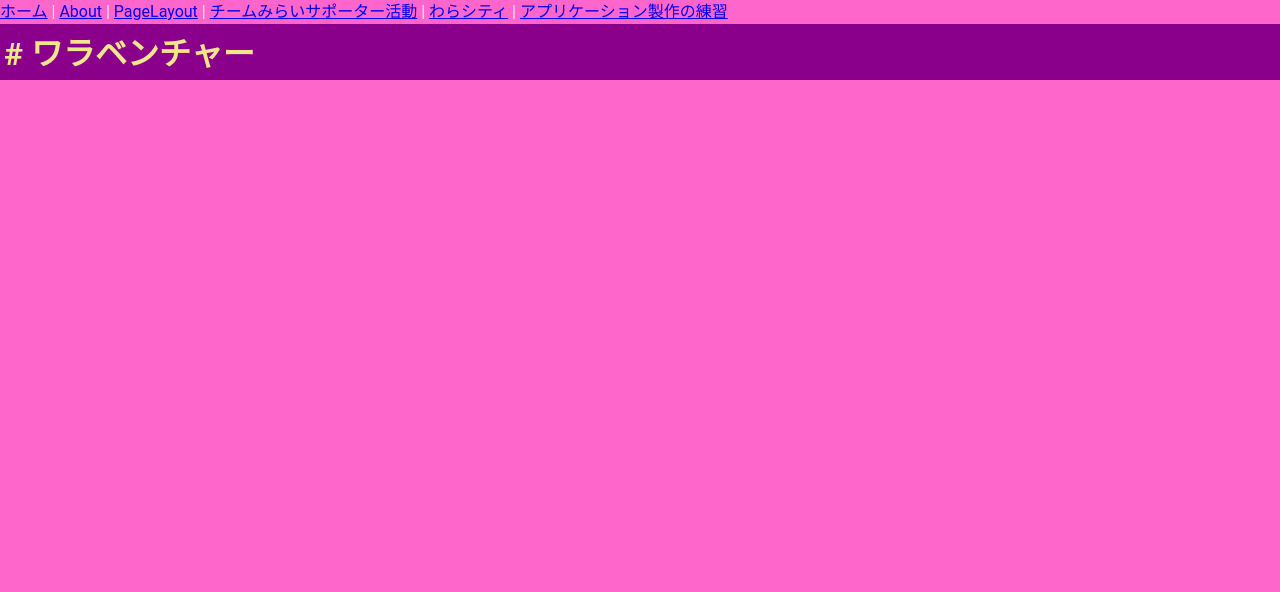
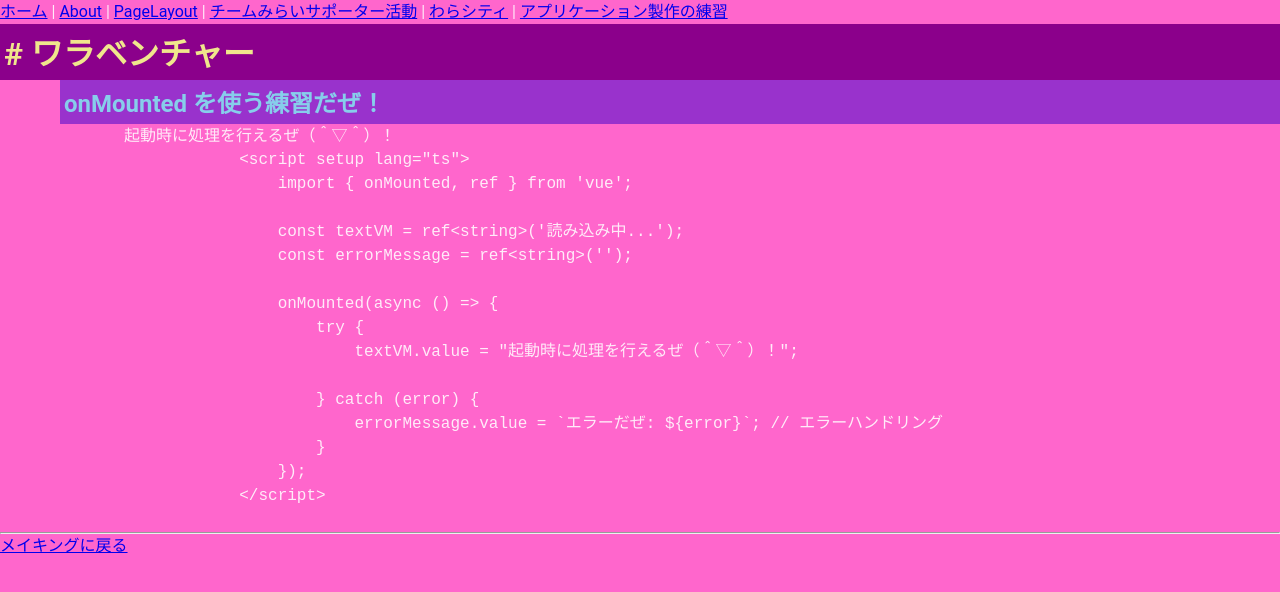
Before and after one commit to muzudho/Warabenture-2025, a Nuxt app: page /making/mount-practice in a window 1280 px wide. Shown: the top 592 px of the page. Built offline with nearby package versions, Linux system fonts and the light colour scheme.

Commit message:
メイキング

```diff
--- a/pages/making/index.vue
+++ b/pages/making/index.vue
@@ -1,3 +1,10 @@
 <template>
-    <h2>## アプリケーション製作の練習</h2>
+    <h2>## メイキング</h2>
+    <section class="sec-2">
+        アプリケーション製作の練習だぜ（＾▽＾）！<br/>
+
+        <ul>
+            <li>📖 <router-link to="/making/mount-practice">onMounted を使う練習だぜ！</router-link></li>
+        </ul>
+    </section>
 </template>
--- /dev/null
+++ b/pages/making/mount-practice.vue
@@ -0,0 +1,60 @@
+<template>
+    <h2>onMounted を使う練習だぜ！</h2>
+
+    <section class="sec-2">
+        <p>{{ textVM }}</p>
+
+        <pre>
+            &lt;script setup lang="ts"&gt;
+                import { onMounted, ref } from 'vue';
+
+                const textVM = ref&lt;string&gt;('読み込み中...');
+                const errorMessage = ref&lt;string&gt;('');
+
+                onMounted(async () =&gt; {
+                    try {
+                        textVM.value = "起動時に処理を行えるぜ（＾▽＾）！";
+
+                    } catch (error) {
+                        errorMessage.value = `エラーだぜ: ${error}`; // エラーハンドリング
+                    }
+                });
+            &lt;/script&gt;
+        </pre>
+
+    </section>
+
+    <hr/>
+    <p v-if="errorMessage" style="color: red;">{{ errorMessage }}</p>
+    <router-link to="/making">メイキングに戻る</router-link>
+</template>
+
+<script setup lang="ts">
+
+    // ##############
+    // # インポート #
+    // ##############
+
+    import { onMounted, ref } from 'vue';
+
+    // ##############
+    // # 共有データ #
+    // ##############
+
+    const textVM = ref<string>('読み込み中...');
+    const errorMessage = ref<string>('');
+
+    // ##############
+    // # 起動時処理 #
+    // ##############
+
+    // コンポーネントがマウントされたときに実行
+    onMounted(async () => {
+        try {
+            textVM.value = "起動時に処理を行えるぜ（＾▽＾）！";
+
+        } catch (error) {
+            errorMessage.value = `エラーだぜ: ${error}`; // エラーハンドリング
+        }
+    });
+</script>
```
